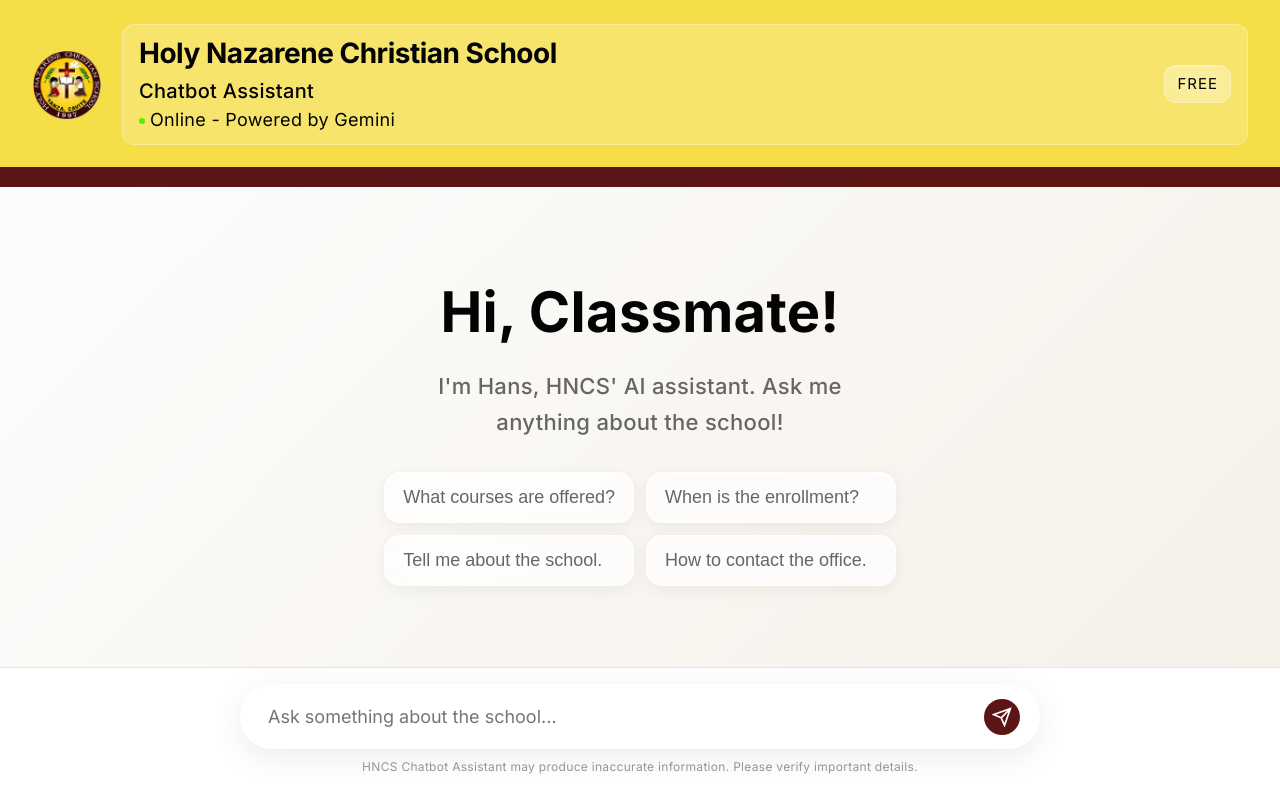
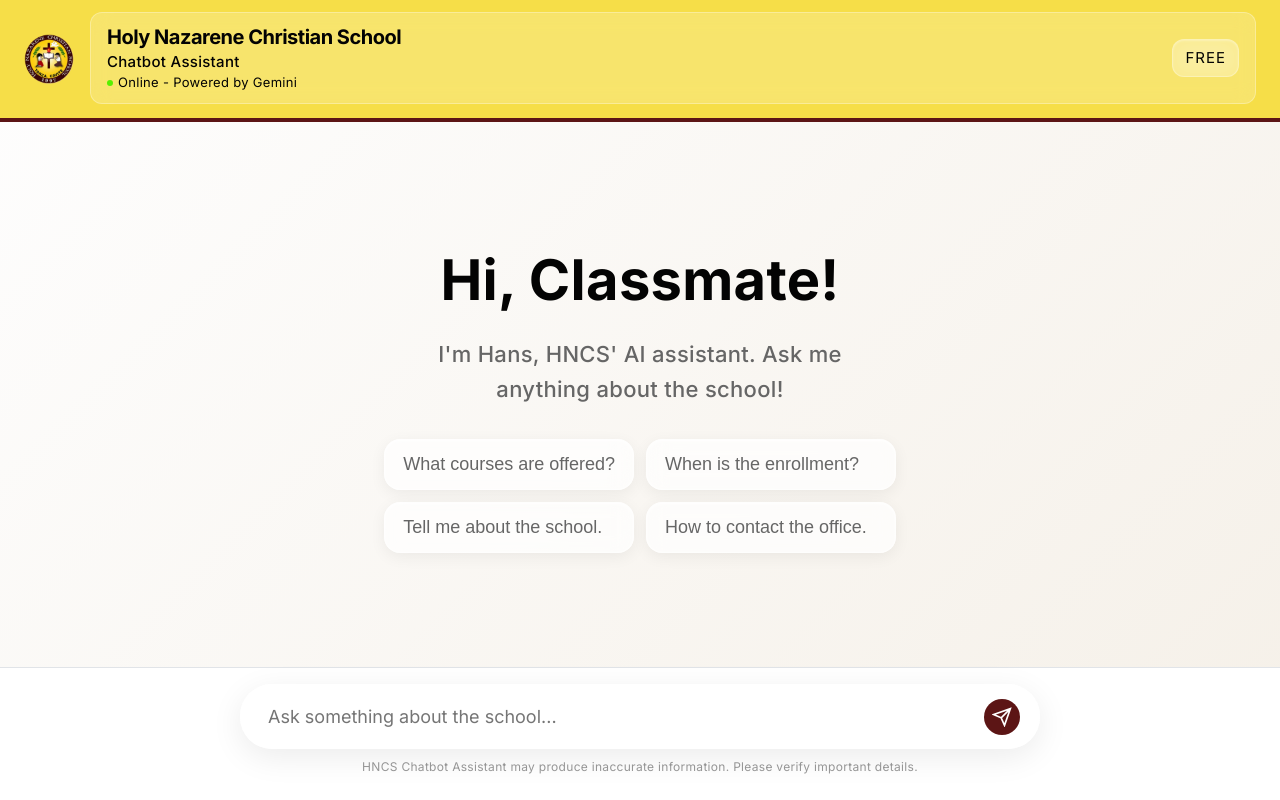
Before and after one commit to MianMae18/hncs_chatbot-1, a Next.js app: page / in a window 1280 px wide. Built offline with nearby package versions, Linux system fonts and the light colour scheme.

Commit message:
Fix the header

```diff
--- a/app/global.css
+++ b/app/global.css
@@ -35,15 +35,15 @@ header {
     background: var(--main-color2);
     color: var(--text2);
     align-items: center;
-    gap: 20px;
-    padding: 24px 32px 20px;
-    border-bottom: 20px solid var(--main-color);
+    gap: 16px;
+    padding: 12px 24px; /* Shrunk the thick padding */
+    border-bottom: 4px solid var(--main-color); /* Shrunk the giant 20px border */
 }
 
 #header-icon {
     position: relative;
-    width: 70px;
-    height: 70px;
+    width: 50px; /* Shrunk the logo from 70px */
+    height: 50px;
     flex-shrink: 0;
 }
 
@@ -51,8 +51,8 @@ header {
     position: absolute;
     top: 0;
     left: 0;
-    width: 70px;
-    height: 70px;
+    width: 50px;
+    height: 50px;
     object-fit: contain;
 }
 
@@ -78,22 +78,22 @@ header {
 }
 
 .header-info h1 {
-    font-size: 28px;
+    font-size: 20px; /* Shrunk from 28px */
     font-weight: 700;
     line-height: 1.2;
     letter-spacing: -0.5px;
 }
 
 .header-info h2 {
-    font-size: 20px;
+    font-size: 15px; /* Shrunk from 20px */
     font-weight: 500;
-    margin-top: 8px;
-    margin-bottom: 4px;
+    margin-top: 4px;
+    margin-bottom: 2px;
     line-height: 1.2;
 }
 
 .header-info p {
-    font-size: 18px;
+    font-size: 13px; /* Shrunk from 18px */
     line-height: 1.4;
     font-weight: 400;
 }
```
